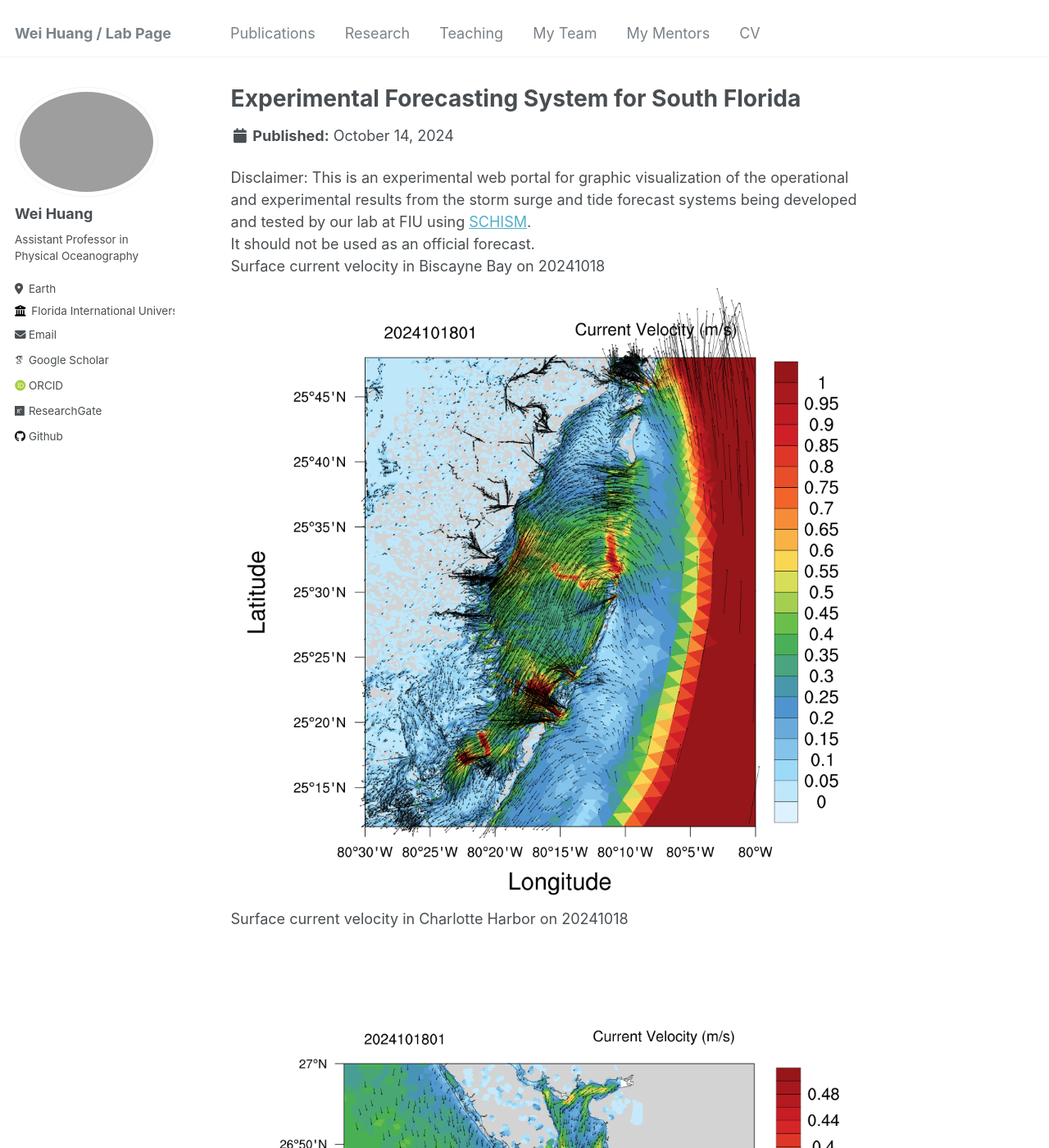
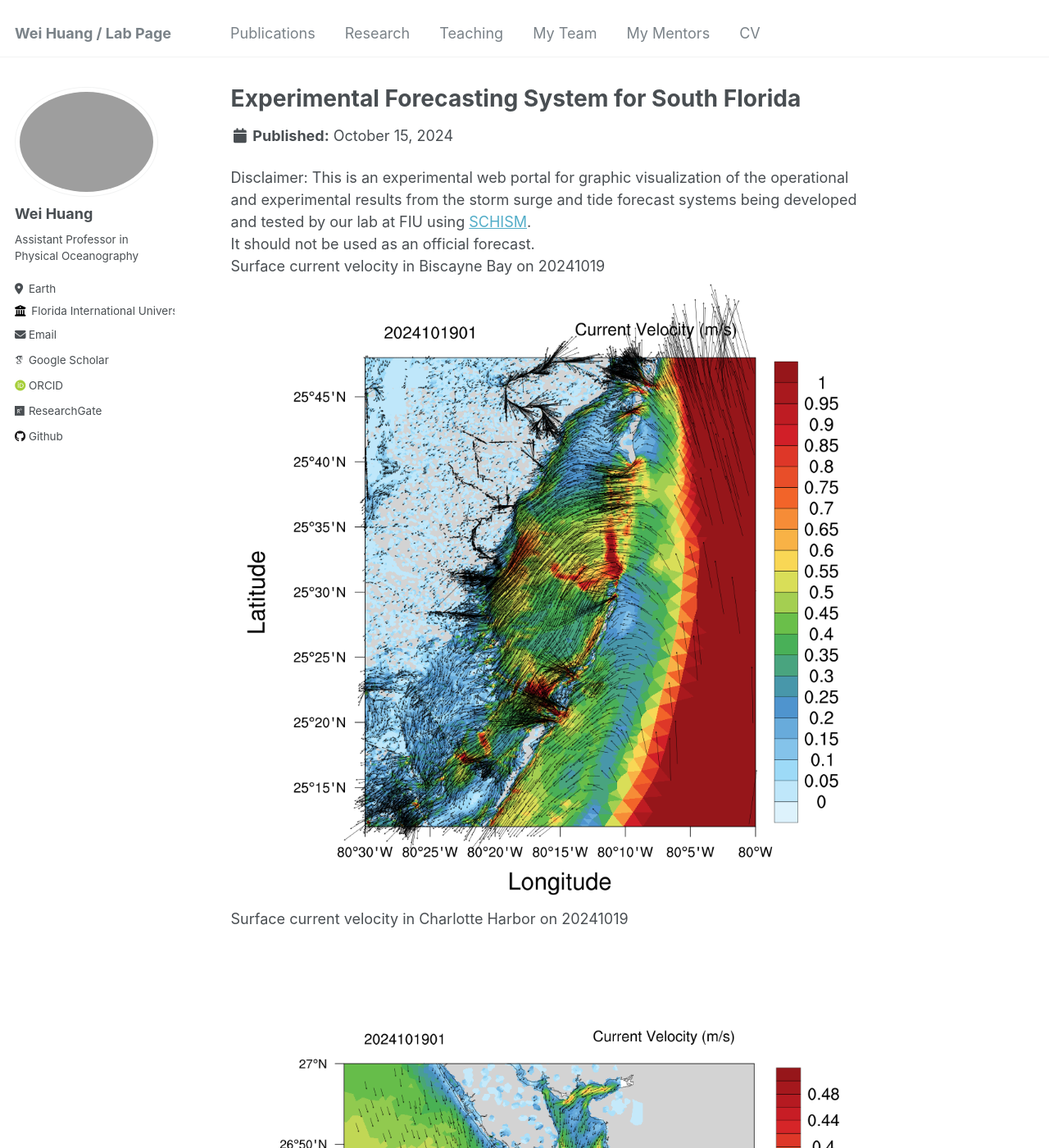
Before and after one commit to huang96169/huang96169.github.io, a Jekyll site: the page built from _research/research-1.md, in a window 1280 px wide and 1400 px high. Shown: the whole window at 82% size. Built offline with Jekyll 4.4.1, drawn with Linux system fonts in a browser that asks for light colours; some web fonts are replaced; some of the changed text lies outside the part shown.

Commit message:
replaced research_uv1.gif research_salt1.gif research_temp1.gif and replaced research_elev2.gif research_uv2.gif research_salt2.gif research_temp2.gif

```diff
--- a/_research/research-1.md
+++ b/_research/research-1.md
@@ -1,7 +1,7 @@
 ---
 title: "Experimental Forecasting System for South Florida"
-short: Surface current velocity of South Florida from 20241014 to 20241018
-date: 2024-10-14
+short: Surface current velocity of South Florida from 20241015 to 20241019
+date: 2024-10-15
 short1: "Disclaimer: This is an experimental web portal for graphic visualization of the operational and experimental results from the storm surge and tide forecast systems being developed and tested by our lab at FIU using [SCHISM](https://ccrm.vims.edu/schismweb/). It should not be used as an official forecast."
 excerpt: "<img src='/images/research_uv1.gif'>"
 collection: research
@@ -10,11 +10,11 @@ collection: research
 Disclaimer:
 This is an experimental web portal for graphic visualization of the operational and experimental results from the storm surge and tide forecast systems being developed and tested by our lab at FIU using [SCHISM](https://ccrm.vims.edu/schismweb/).<br/>
 It should not be used as an official forecast.<br/>
-Surface current velocity in Biscayne Bay on 20241018<br/>
+Surface current velocity in Biscayne Bay on 20241019<br/>
 <img src='/images/research_Bbay.png'>
-Surface current velocity in Charlotte Harbor on 20241018<br/>
+Surface current velocity in Charlotte Harbor on 20241019<br/>
 <img src='/images/research_Cbay.png'>
-Surface current velocity in Tampa Bay on 20241018<br/>
+Surface current velocity in Tampa Bay on 20241019<br/>
 <img src='/images/research_Tbay.png'>
 The map below showns observational stations used for validating the model's results, as well as the horizontal grid. <br/>
 The horizontal grid for SCHISM in simulating Biscayne Bay in South Florida, using flexible resolution resolving levees and canals (1-2 m), watershed rural and urban areas (30m-50m) and coastal ocean (500m-5km).<br/>
```
Also changed, not shown: _research/research-2.md (+6 -6 lines), images/research_Bbay.png, images/research_Cbay.png, images/research_Tbay.png, images/research_maxelev2.gif.
